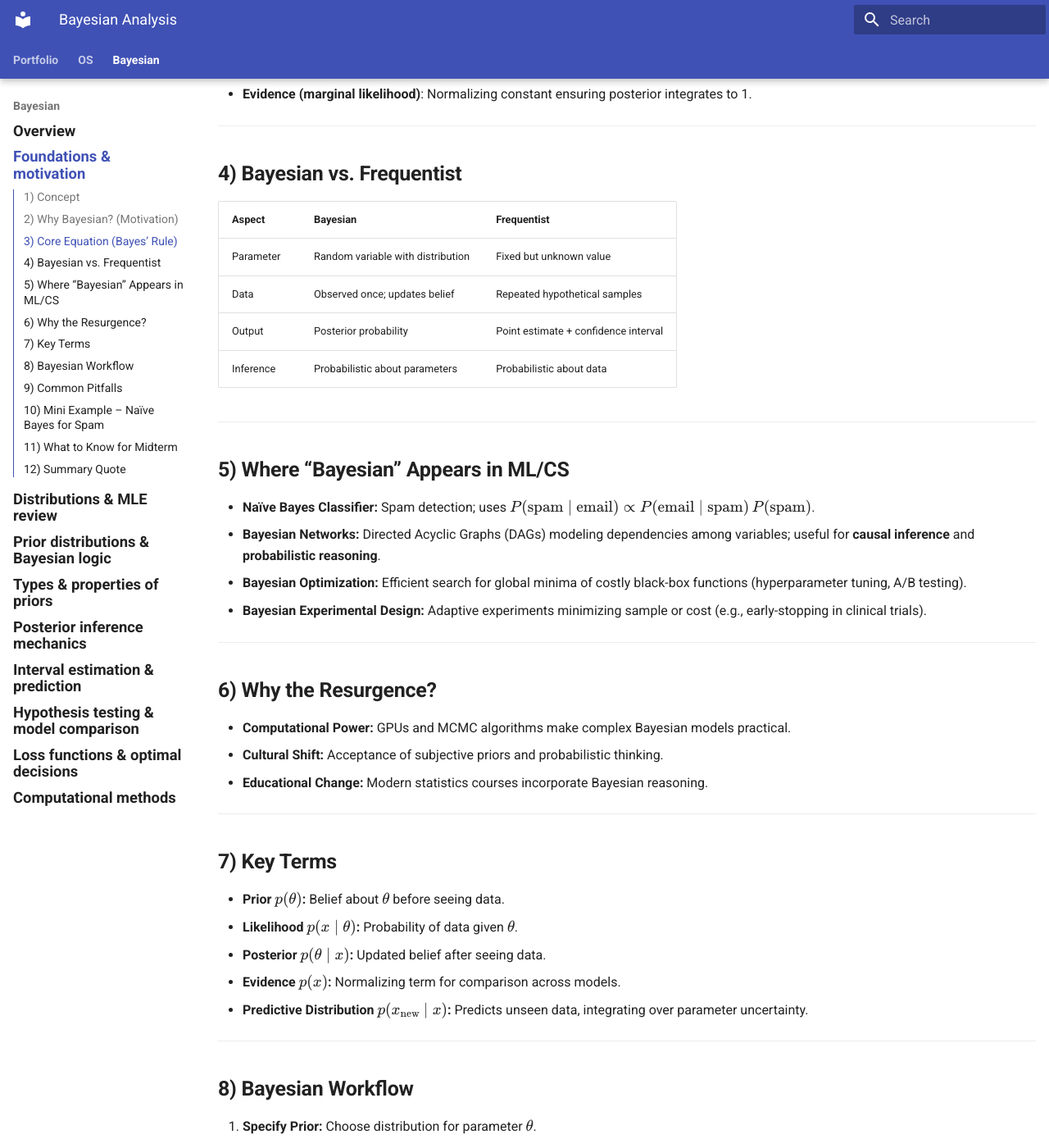
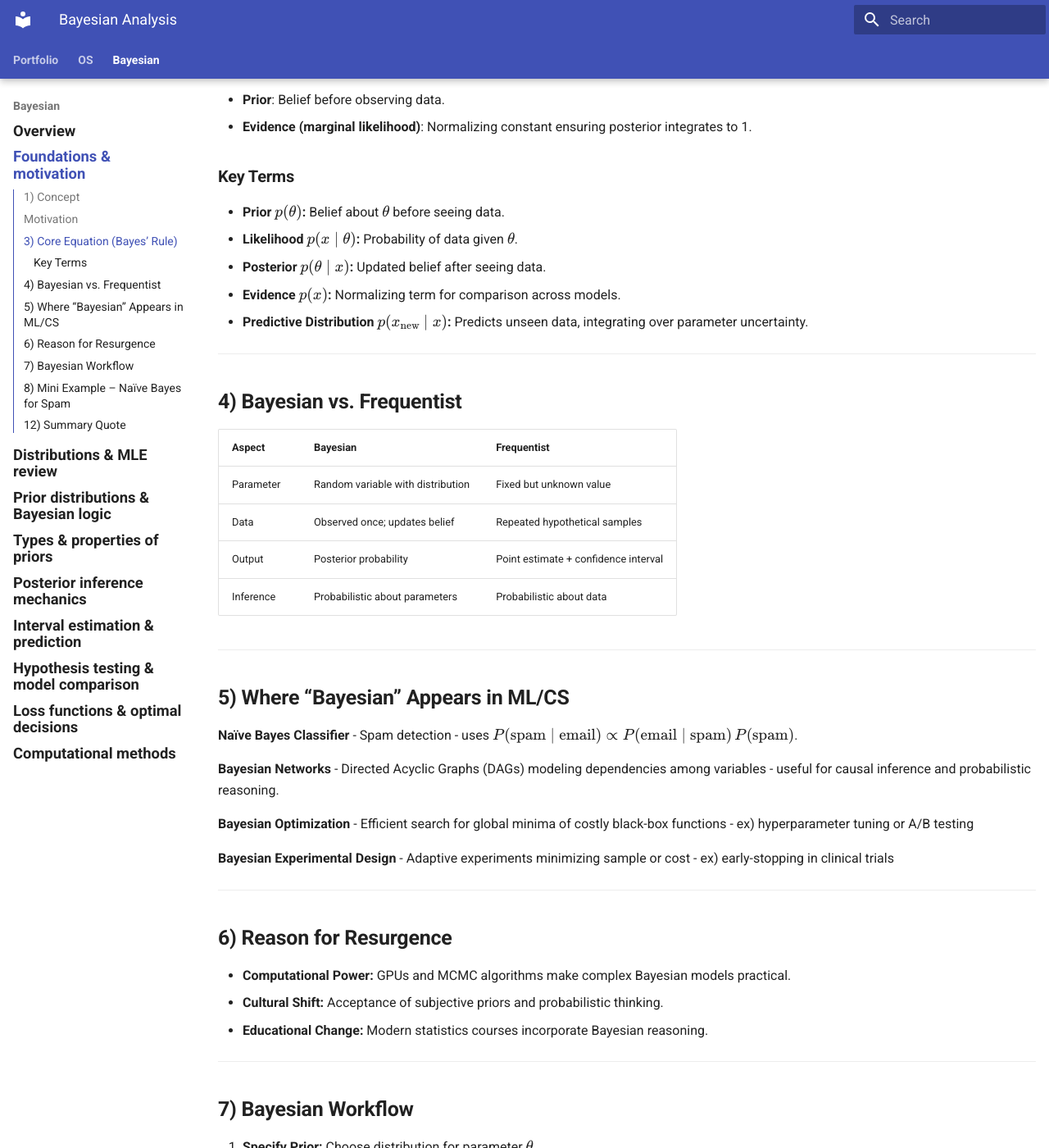
Before and after one commit to Jeongsoo-dev/ML_based_MR_CT_SeriesType_Detection, an MkDocs documentation site: the page built from docs/bayesian/foundations.md, in a window 1280 px wide and 1400 px high, scrolled down 922 px. Shown: the whole window at 82% size. Built offline with MkDocs 1.6.1 and Material for MkDocs 9.7.7, drawn with Linux system fonts in a browser that asks for light colours; some of the changed text lies outside the part shown.

Commit message:
Update foundations.md

```diff
--- a/docs/bayesian/foundations.md
+++ b/docs/bayesian/foundations.md
@@ -3,22 +3,34 @@
 hide:
   - title
 ---
-
-# 1. Bayesian foundations and motivation
+# **1. Bayesian foundations and motivation**
 **Author:** Jeongsoo Pang
 
 ## **1) Concept**
-- **Bayesian Statistical Inference:** A framework that uses **Bayes’ Rule** to combine **prior knowledge** with **observed data**, forming a **posterior belief** about unknown parameters.
-- **Core Idea:** Treat parameters as **random variables** with probability distributions rather than fixed values.
-- **Focus:** **Uncertainty quantification**, **knowledge updating**, and **probabilistic reasoning**.
+**Bayesian Statistical Inference:**
+- A framework that uses Bayes’ Rule to combine prior knowledge with observed data, forming a posterior belief about unknown parameters.
+
+**Core Idea**
+- Treat parameters as random variables with probability distributions rather than fixed values.
+
+**Focus**
+- Uncertainty quantification, knowledge updating, and probabilistic reasoning.
 
 ---
 
-## **2) Why Bayesian? (Motivation)**
-- **Integrates prior knowledge:** Encodes existing beliefs or domain expertise.
-- **Logical updating:** Adjusts those beliefs as new data arrive.
-- **Probabilistic conclusions:** Allows probability statements about parameters (e.g., “There’s a 95% probability $\theta$ lies in this range”).
-- **Transparent modeling:** Easy to test sensitivity to assumptions.
+## **Motivation**
+**Integrates prior knowledge**
+- Encodes existing beliefs or domain expertise.
+
+**Logical updating**
+- Adjusts those beliefs as new data arrive.
+
+**Probabilistic conclusions**
+- Allows probability statements about parameters
+- ex) “There’s a 95% probability $\theta$ lies in this range”
+
+**Transparent modeling**
+- Easy to test sensitivity to assumptions.
 
 ---
 
@@ -32,8 +44,14 @@
 - **Prior**: Belief before observing data.
 - **Evidence (marginal likelihood)**: Normalizing constant ensuring posterior integrates to 1.
 
+### **Key Terms**
+- **Prior $p(\theta)$:** Belief about $\theta$ before seeing data.
+- **Likelihood $p(x \mid \theta)$:** Probability of data given $\theta$.
+- **Posterior $p(\theta \mid x)$:** Updated belief after seeing data.
+- **Evidence $p(x)$:** Normalizing term for comparison across models.
+- **Predictive Distribution $p(x_{\text{new}} \mid x)$:** Predicts unseen data, integrating over parameter uncertainty.
+
 ---
-
 ## **4) Bayesian vs. Frequentist**
 | **Aspect** | **Bayesian** | **Frequentist** |
 |-------------|---------------|----------------|
@@ -45,30 +63,33 @@
 ---
 
 ## **5) Where “Bayesian” Appears in ML/CS**
-- **Naïve Bayes Classifier:** Spam detection; uses $P(\text{spam} \mid \text{email}) \propto P(\text{email} \mid \text{spam})\,P(\text{spam})$.
-- **Bayesian Networks:** Directed Acyclic Graphs (DAGs) modeling dependencies among variables; useful for **causal inference** and **probabilistic reasoning**.
-- **Bayesian Optimization:** Efficient search for global minima of costly black-box functions (hyperparameter tuning, A/B testing).
-- **Bayesian Experimental Design:** Adaptive experiments minimizing sample or cost (e.g., early-stopping in clinical trials).
+**Naïve Bayes Classifier**
+- Spam detection
+- uses $P(\text{spam} \mid \text{email}) \propto P(\text{email} \mid \text{spam})\,P(\text{spam})$.
+
+**Bayesian Networks**
+- Directed Acyclic Graphs (DAGs) modeling dependencies among variables
+- useful for causal inference and probabilistic reasoning.
+
+**Bayesian Optimization**
+- Efficient search for global minima of costly black-box functions
+- ex) hyperparameter tuning or A/B testing
+
+**Bayesian Experimental Design**
+- Adaptive experiments minimizing sample or cost
+- ex) early-stopping in clinical trials
 
 ---
 
-## **6) Why the Resurgence?**
+## **6) Reason for Resurgence**
 - **Computational Power:** GPUs and MCMC algorithms make complex Bayesian models practical.
 - **Cultural Shift:** Acceptance of subjective priors and probabilistic thinking.
 - **Educational Change:** Modern statistics courses incorporate Bayesian reasoning.
 
----
-
-## **7) Key Terms**
-- **Prior $p(\theta)$:** Belief about $\theta$ before seeing data.
-- **Likelihood $p(x \mid \theta)$:** Probability of data given $\theta$.
-- **Posterior $p(\theta \mid x)$:** Updated belief after seeing data.
-- **Evidence $p(x)$:** Normalizing term for comparison across models.
-- **Predictive Distribution $p(x_{\text{new}} \mid x)$:** Predicts unseen data, integrating over parameter uncertainty.
 
 ---
 
-## **8) Bayesian Workflow**
+## **7) Bayesian Workflow**
 1. **Specify Prior:** Choose distribution for parameter $\theta$.
 2. **Select Likelihood:** Define model generating data.
 3. **Compute Posterior:** Combine prior and likelihood via Bayes’ rule.
@@ -77,15 +98,7 @@
 
 ---
 
-## **9) Common Pitfalls**
-- **Overly strong priors:** Can dominate data when sample size is small.
-- **Improper priors:** May cause invalid posteriors (non-integrable).
-- **Computational complexity:** High-dimensional models often need approximation (Monte Carlo, Variational Inference).
-- **Model checking:** Always perform posterior predictive checks.
-
----
-
-## **10) Mini Example – Naïve Bayes for Spam**
+## **8) Mini Example – Naïve Bayes for Spam**
 $$
 P(\text{spam} \mid \text{email})
 \;\propto\;
@@ -97,14 +110,5 @@
 
 ---
 
-## **11) What to Know for Midterm**
-- Be able to **state and interpret Bayes’ Rule**.
-- Understand **difference between Bayesian and Frequentist inference**.
-- Explain **why Bayesian inference is powerful** (updates beliefs, quantifies uncertainty).
-- Know **applications in ML**: Naïve Bayes, Bayesian networks, optimization.
-- Understand **reason for resurgence**: computation + flexibility + interpretability.
-
----
-
 ## **12) Summary Quote**
-> *Bayesian inference formalizes learning from data by updating prior beliefs with evidence to obtain a posterior. It enables rational, probabilistic reasoning for real-world uncertainty — foundational to modern machine learning and decision-making.*
+> *Bayesian inference formalizes learning from data by updating prior beliefs with evidence to obtain a posterior. It enables rational, probabilistic reasoning for real-world uncertainty which is foundational to modern machine learning and decision-making.*
```
